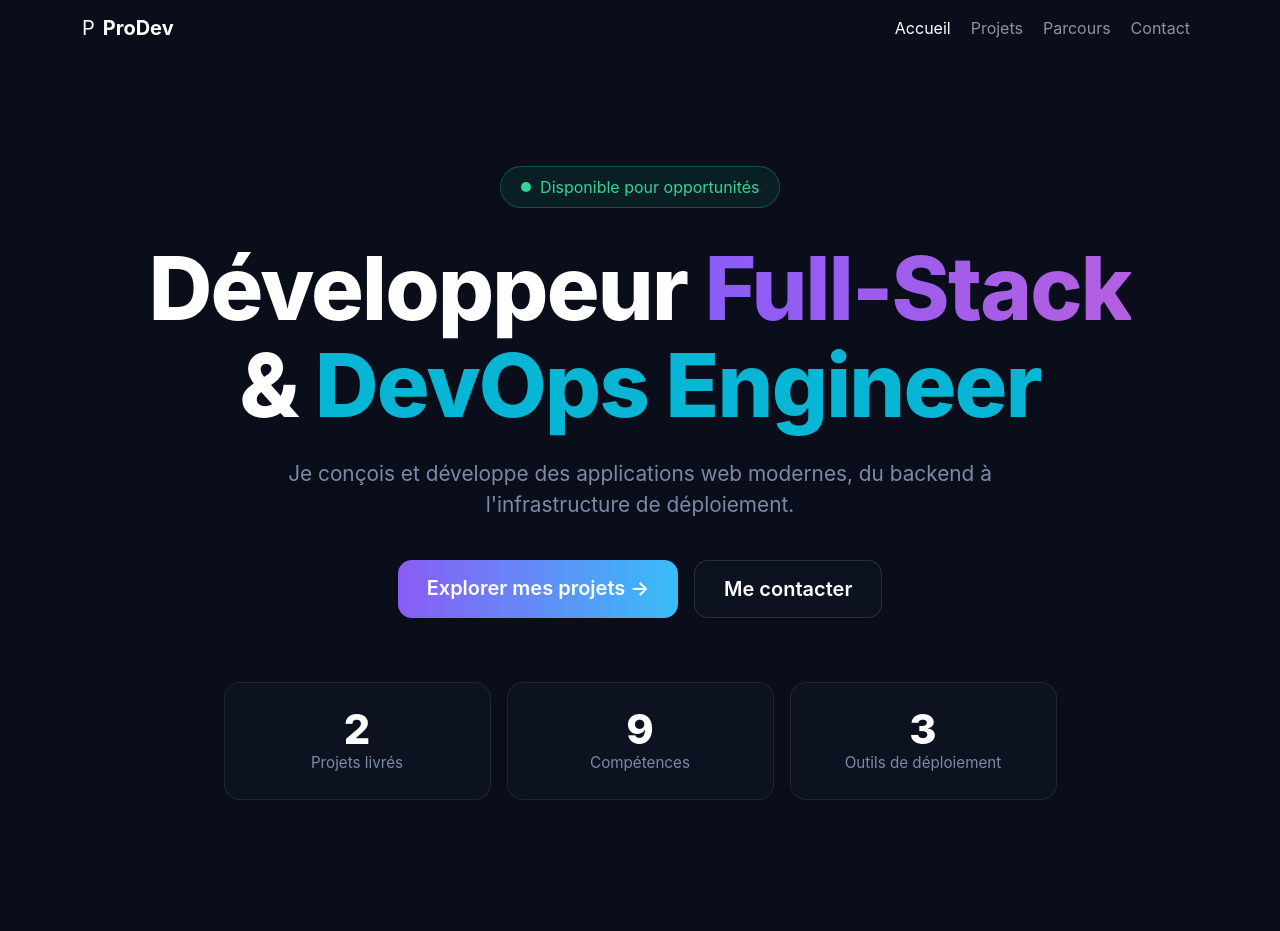
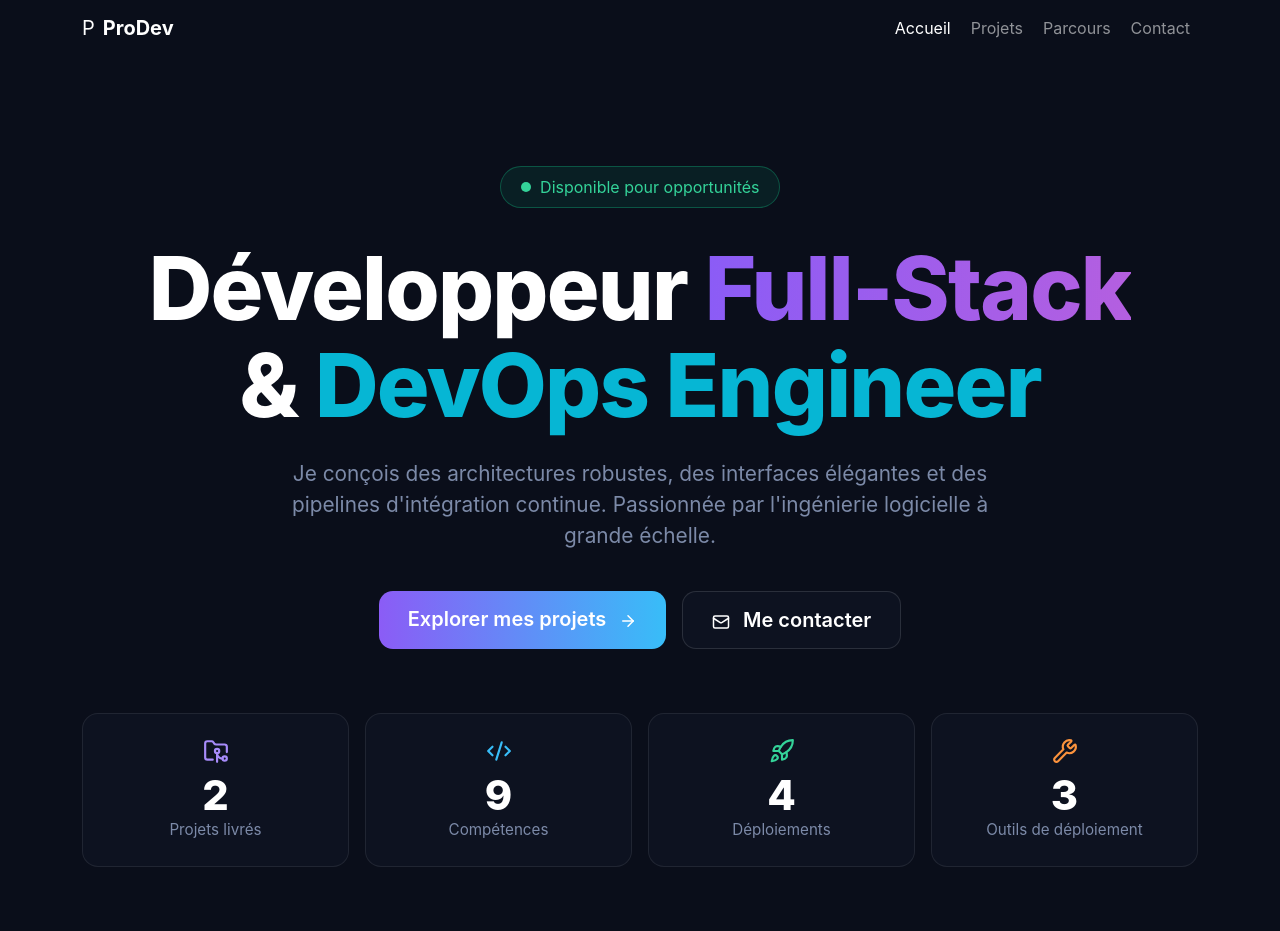
Before and after one commit to priscacoly96-lgtm/portfolio-frontend, a React (Vite) app: page / in a window 1280 px wide. Shown: the top 931 px of the page. Built offline with nearby package versions, Linux system fonts and the light colour scheme.

Commit message:
Nouvelle page d'accueil style Base44

```diff
--- a/package.json
+++ b/package.json
@@ -12,6 +12,7 @@
   "dependencies": {
     "axios": "^1.20.0",
     "bootstrap": "^5.3.8",
+    "lucide-react": "^1.48.0",
     "react": "^19.2.8",
     "react-dom": "^19.2.8",
     "react-router-dom": "^7.18.4"
--- a/src/main.jsx
+++ b/src/main.jsx
@@ -1,7 +1,7 @@
 import { StrictMode } from 'react'
 import { createRoot } from 'react-dom/client'
-import 'bootstrap/dist/css/bootstrap.min.css'
-import './index.css'
+import "bootstrap/dist/css/bootstrap.min.css";
+import "./index.css";
 import App from './App.jsx'
 
 createRoot(document.getElementById('root')).render(
--- a/src/pages/Home.jsx
+++ b/src/pages/Home.jsx
@@ -1,13 +1,9 @@
 import { Link } from "react-router-dom";
 import { ArrowRight, Mail, FolderGit2, Code2, Rocket, Wrench } from "lucide-react";
-const stats = [
-  { value: "2", label: "Projets livrés" },
-  { value: "9", label: "Compétences" },
-  { value: "3", label: "Outils de déploiement" },
-];
 
 const stack = [
   "Django",
+  "Python",
   "Django REST Framework",
   "React",
   "JavaScript",
@@ -15,6 +11,13 @@ const stack = [
   "PostgreSQL",
   "Git / GitHub",
   "Vercel / Render",
+];
+
+const stats = [
+  { icon: FolderGit2, color: "#a78bfa", value: "2", label: "Projets livrés" },
+  { icon: Code2, color: "#38bdf8", value: String(stack.length), label: "Compétences" },
+  { icon: Rocket, color: "#34d399", value: "4", label: "Déploiements" },
+  { icon: Wrench, color: "#fb923c", value: "3", label: "Outils de déploiement" },
 ];
 
 function Home() {
@@ -27,29 +30,34 @@ function Home() {
             <span className="hero-available-dot"></span>
             Disponible pour opportunités
           </span>
+
           <h1 className="hero-title">
             Développeur <span className="text-violet">Full-Stack</span>
             <br />&amp; <span className="text-cyan">DevOps Engineer</span>
           </h1>
+
           <p className="hero-subtitle">
-            Je conçois et développe des applications web modernes, du backend
-            à l'infrastructure de déploiement.
+            Je conçois des architectures robustes, des interfaces élégantes et
+            des pipelines d'intégration continue. Passionnée par l'ingénierie
+            logicielle à grande échelle.
           </p>
+
           <div className="d-flex justify-content-center flex-wrap gap-3">
             <Link to="/projets" className="btn btn-gradient btn-lg">
-              Explorer mes projets →
+              Explorer mes projets <ArrowRight size={18} className="ms-2" />
             </Link>
-            <Link to="/contact" className="btn btn-outline-light btn-lg btn-ghost">
-              Me contacter
+            <Link to="/contact" className="btn btn-lg btn-ghost">
+              <Mail size={18} className="me-2" /> Me contacter
             </Link>
           </div>
 
           <div className="row justify-content-center g-3 mt-5">
-            {stats.map((s) => (
-              <div className="col-6 col-md-3" key={s.label}>
+            {stats.map(({ icon: Icon, color, value, label }) => (
+              <div className="col-6 col-md-3" key={label}>
                 <div className="stat-card">
-                  <div className="stat-value">{s.value}</div>
-                  <div className="stat-label">{s.label}</div>
+                  <Icon size={26} color={color} className="stat-icon" />
+                  <div className="stat-value">{value}</div>
+                  <div className="stat-label">{label}</div>
                 </div>
               </div>
             ))}
@@ -63,11 +71,11 @@ function Home() {
           <div className="col-md-6">
             <h2 className="section-title">Qui suis-je ?</h2>
             <p className="text-muted">
-              Passionnée par le développement web, je conçois des
-              applications complètes en combinant un backend Django robuste
-              et des interfaces React modernes. J'aime aussi explorer les
-              enjeux du déploiement (Vercel, Render, Cloudinary) pour livrer
-              des projets fonctionnels de bout en bout.
+              Passionnée par le développement web, je conçois des applications
+              complètes en combinant un backend Django robuste et des
+              interfaces React modernes. J'aime aussi explorer les enjeux du
+              déploiement (Vercel, Render, Cloudinary) pour livrer des projets
+              fonctionnels de bout en bout.
             </p>
           </div>
           <div className="col-md-6">
@@ -88,7 +96,9 @@ function Home() {
         <div className="d-flex justify-content-between align-items-end mb-4">
           <div>
             <h2 className="section-title mb-1">Projet à la une</h2>
-            <p className="text-muted mb-0">Une de mes réalisations les plus marquantes</p>
+            <p className="text-muted mb-0">
+              Une de mes réalisations les plus marquantes
+            </p>
           </div>
           <Link to="/projets" className="link-violet">
             Voir tout →
@@ -116,7 +126,7 @@ function Home() {
             Une opportunité, un projet, une question ? Écrivez-moi.
           </p>
           <Link to="/contact" className="btn btn-gradient btn-lg">
-            Envoyer un message →
+            Envoyer un message <ArrowRight size={18} className="ms-2" />
           </Link>
         </div>
       </section>
```
Also changed, not shown: 1 other file (tests, documents, lock files or other folders). Lines whose indentation alone changed are shown as unchanged.
